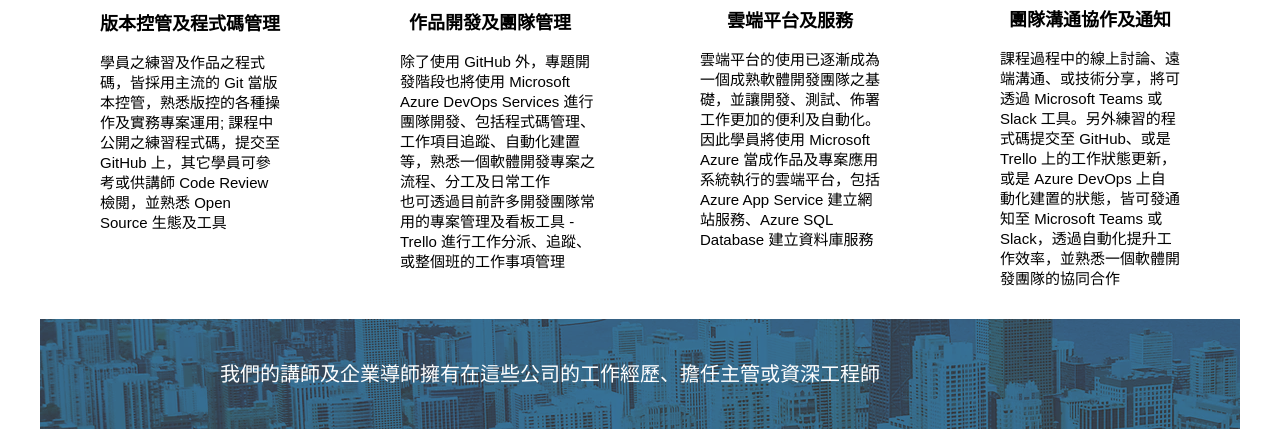
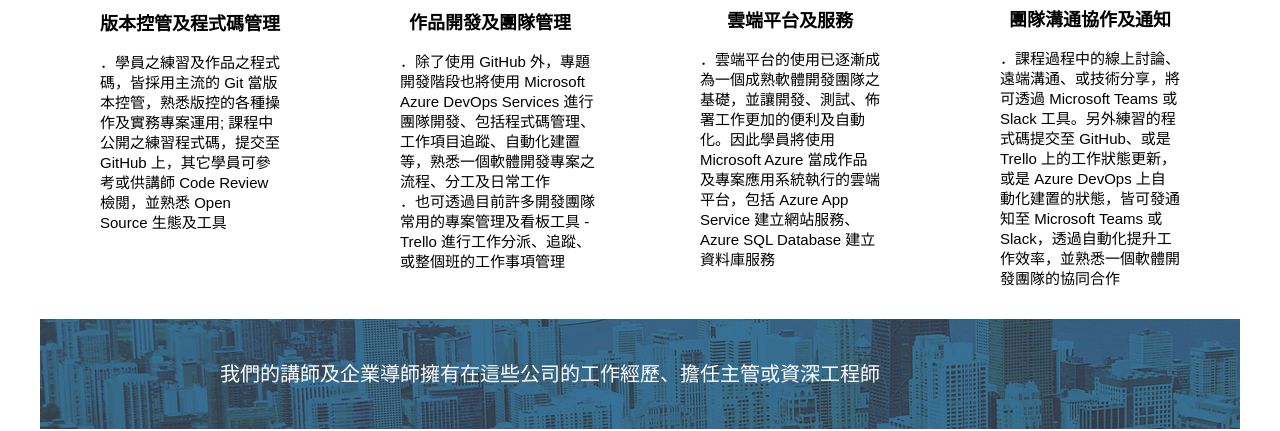
Before and after one commit to Hsuanin1214/Hsuanin1214.github.io, a plain HTML site: page buildschoolcopy/hw1215-1.html in a window 1280 px wide. Shown: the part 3094-3525 px from the top of the page. Drawn offline with Linux system fonts and the light colour scheme.

Commit message:
修改list

```diff
--- a/buildschoolcopy/hw1215-1.html
+++ b/buildschoolcopy/hw1215-1.html
@@ -454,7 +454,7 @@
             <img src="/buildschoolcopy/assets (1)/asset 9.webp" alt="GitHub LOGO">
             <h3>版本控管及程式碼管理</h3>
             <p>
-                學員之練習及作品之程式碼，皆採用主流的 Git 當版本控管，熟悉版控的各種操作及實務專案運用; 課程中公開之練習程式碼，提交至 GitHub 上，其它學員可參考或供講師 Code Review 檢閱，並熟悉
+                ．學員之練習及作品之程式碼，皆採用主流的 Git 當版本控管，熟悉版控的各種操作及實務專案運用; 課程中公開之練習程式碼，提交至 GitHub 上，其它學員可參考或供講師 Code Review 檢閱，並熟悉
                 Open Source 生態及工具
             </p>
         </div>
@@ -463,11 +463,11 @@
             <img src="/buildschoolcopy/assets (1)/asset 11.webp" alt="Trello LOGO">
             <h3>作品開發及團隊管理</h3>
             <p>
-                除了使用 GitHub 外，專題開發階段也將使用 Microsoft Azure DevOps Services
+                ．除了使用 GitHub 外，專題開發階段也將使用 Microsoft Azure DevOps Services
                 進行團隊開發、包括程式碼管理、工作項目追蹤、自動化建置等，熟悉一個軟體開發專案之流程、分工及日常工作
             </p>
             <p>
-                也可透過目前許多開發團隊常用的專案管理及看板工具 - Trello 進行工作分派、追蹤、或整個班的工作事項管理
+                ．也可透過目前許多開發團隊常用的專案管理及看板工具 - Trello 進行工作分派、追蹤、或整個班的工作事項管理
             </p>
         </div>
         <div class="wrap2 box3">
@@ -475,7 +475,7 @@
             <img class="sqlimg" src="/buildschoolcopy/assets (1)/AzureSQL.webp" alt="SQL LOGO">
             <h3>雲端平台及服務</h3>
             <p>
-                雲端平台的使用已逐漸成為一個成熟軟體開發團隊之基礎，並讓開發、測試、佈署工作更加的便利及自動化。因此學員將使用 Microsoft Azure 當成作品及專案應用系統執行的雲端平台，包括 Azure App
+                ．雲端平台的使用已逐漸成為一個成熟軟體開發團隊之基礎，並讓開發、測試、佈署工作更加的便利及自動化。因此學員將使用 Microsoft Azure 當成作品及專案應用系統執行的雲端平台，包括 Azure App
                 Service 建立網站服務、Azure SQL Database 建立資料庫服務
             </p>
         </div>
@@ -484,7 +484,7 @@
             <img src="/buildschoolcopy/assets (1)/asset 15.webp" alt="Slack LOGO">
             <h3>團隊溝通協作及通知</h3>
             <p>
-                課程過程中的線上討論、遠端溝通、或技術分享，將可透過 Microsoft Teams 或Slack 工具。另外練習的程式碼提交至 GitHub、或是 Trello 上的工作狀態更新，或是 Azure
+                ．課程過程中的線上討論、遠端溝通、或技術分享，將可透過 Microsoft Teams 或Slack 工具。另外練習的程式碼提交至 GitHub、或是 Trello 上的工作狀態更新，或是 Azure
                 DevOps 上自動化建置的狀態，皆可發通知至 Microsoft Teams 或 Slack，透過自動化提升工作效率，並熟悉一個軟體開發團隊的協同合作
             </p>
         </div>
```
